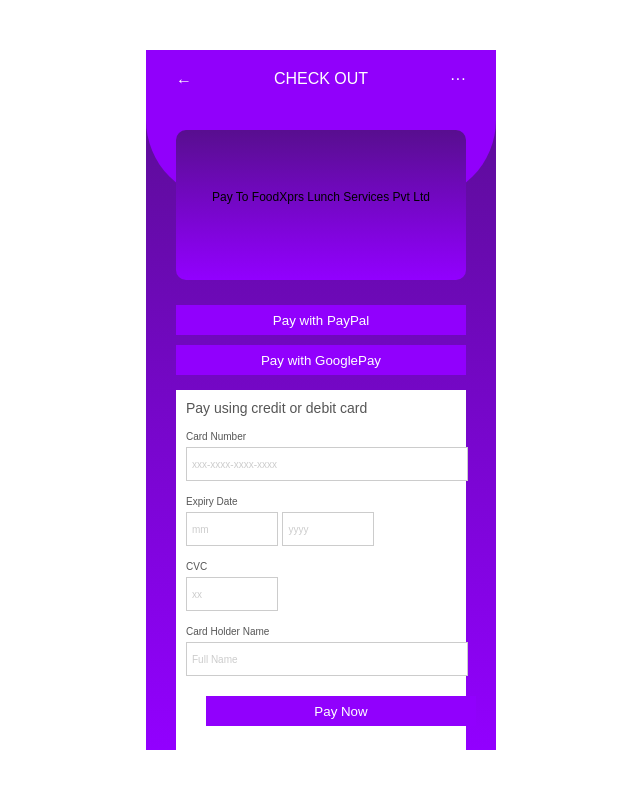
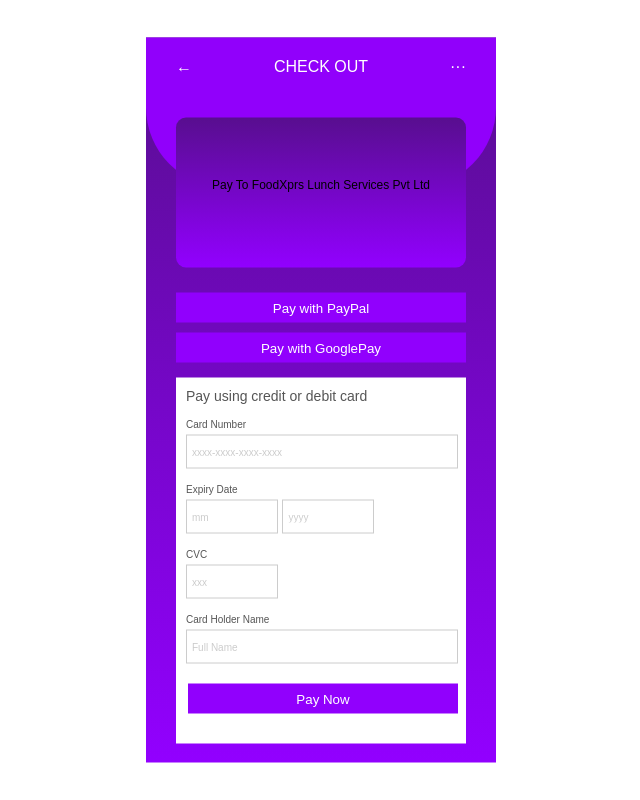
Before and after one commit to ankitbajpai1607/FoodXprs_clone, a plain HTML site: page paymentPortal.html in a window 1280 px wide. Shown: the whole page, without its empty margins (319-959 px from the left). Drawn offline with Linux system fonts and the light colour scheme.

Commit message:
payment online

```diff
--- a/paymentPortal.css
+++ b/paymentPortal.css
@@ -14,6 +14,7 @@ body{
     left: 50%;
     transform: translate(-50%,-50%);
     position: absolute;
+    padding-bottom: 25px;
 }
 .top-box{
     height: 150px;
@@ -110,7 +111,7 @@ body{
 }
 
 .card-num-field, .name-field{
-    width: 270px;
+    width: 260px;
 }
 .date-field, .cvc-field{
     width: 80px;
@@ -133,5 +134,7 @@ body{
     background-color: #9100fd;
     border:none ;
     cursor: pointer;
+    margin-right: 15px;
+    margin-left: 2px;
 
 }
--- a/paymentPortal.html
+++ b/paymentPortal.html
@@ -23,7 +23,7 @@
                 <p>Pay using credit or debit card</p>
                 <div class="card-num-field-group">
                     <label >Card Number</label><br>
-                    <input type="text" class="card-num-field" placeholder="xxx-xxxx-xxxx-xxxx">
+                    <input type="text" class="card-num-field" placeholder="xxxx-xxxx-xxxx-xxxx">
                 </div>
                 <div class="date-field-group">
                     <label >Expiry Date</label><br>
@@ -32,7 +32,7 @@
                 </div>
                 <div class="cvc-field-group">
                     <label >CVC</label><br>
-                    <input type="password" class="cvc-field" placeholder="xx">
+                    <input type="password" class="cvc-field" placeholder="xxx">
 
                 </div>
                 <div class="name-field-group">
```
